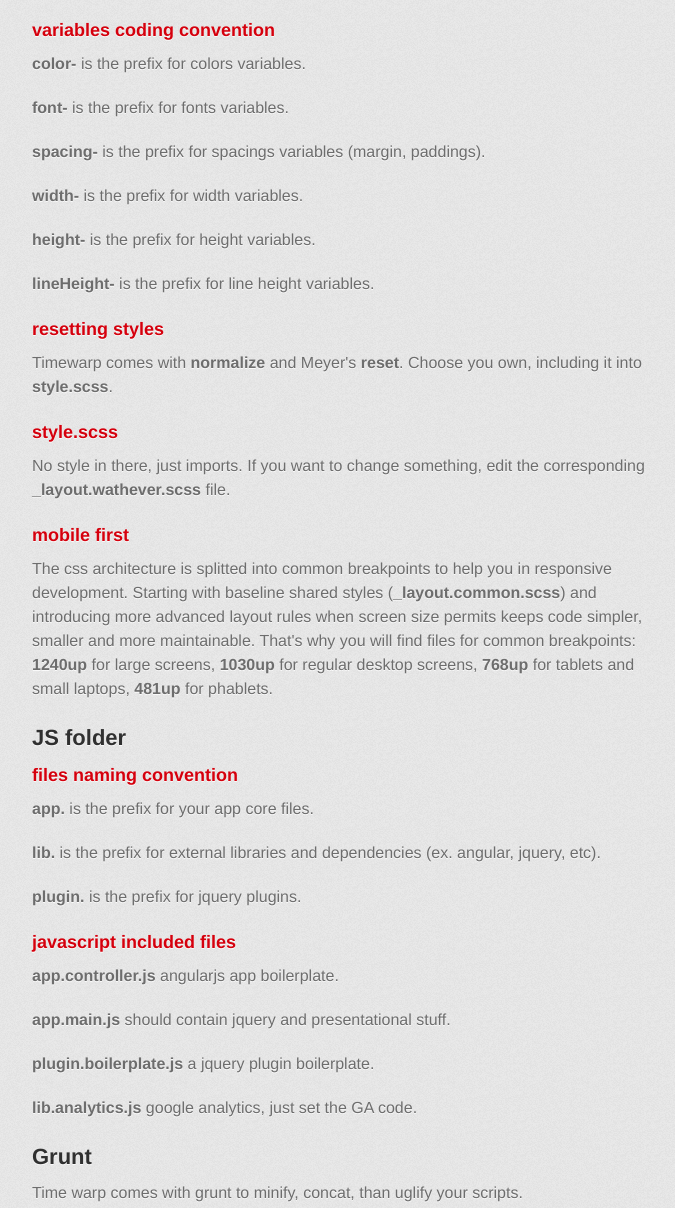
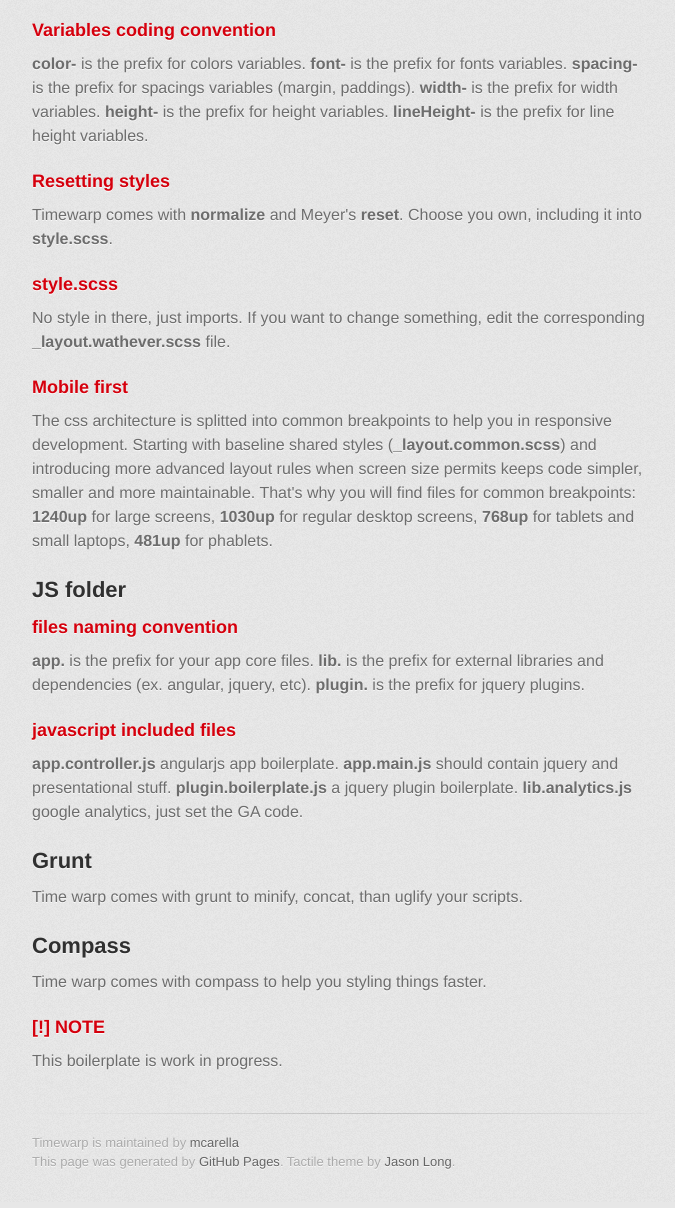
Before and after one commit to mcarella/timewarp, a plain HTML site: page index.html in a window 1280 px wide. Shown: the part 749-1957 px from the top of the page, without its empty margins (298-973 px from the left). Drawn offline with Linux system fonts and the light colour scheme; a web font is replaced by a local one.

```diff
--- a/index.html
+++ b/index.html
@@ -42,22 +42,17 @@
 <p>Is the place where to put variables declarations (colors, spacings, widths) and typography stuff (fonts imports, font variables, etc). You will also find a ready to use set of useful mixins.</p>
 
 <h3>
-<a name="variables-coding-convention" class="anchor" href="#variables-coding-convention"><span class="octicon octicon-link"></span></a>variables coding convention</h3>
+<a name="variables-coding-convention" class="anchor" href="#variables-coding-convention"><span class="octicon octicon-link"></span></a>Variables coding convention</h3>
 
-<p><strong>color-</strong> is the prefix for colors variables. </p>
-
-<p><strong>font-</strong> is the prefix for fonts variables. </p>
-
-<p><strong>spacing-</strong> is the prefix for spacings variables (margin, paddings).</p>
-
-<p><strong>width-</strong> is the prefix for width variables. </p>
-
-<p><strong>height-</strong> is the prefix for height variables. </p>
-
-<p><strong>lineHeight-</strong> is the prefix for line height variables. </p>
+<p><strong>color-</strong> is the prefix for colors variables.
+<strong>font-</strong> is the prefix for fonts variables.
+<strong>spacing-</strong> is the prefix for spacings variables (margin, paddings).
+<strong>width-</strong> is the prefix for width variables.
+<strong>height-</strong> is the prefix for height variables.
+<strong>lineHeight-</strong> is the prefix for line height variables. </p>
 
 <h3>
-<a name="resetting-styles" class="anchor" href="#resetting-styles"><span class="octicon octicon-link"></span></a>resetting styles</h3>
+<a name="resetting-styles" class="anchor" href="#resetting-styles"><span class="octicon octicon-link"></span></a>Resetting styles</h3>
 
 <p>Timewarp comes with <strong>normalize</strong> and Meyer's <strong>reset</strong>. Choose you own, including it into <strong>style.scss</strong>.</p>
 
@@ -67,7 +62,7 @@
 <p>No style in there, just imports. If you want to change something, edit the corresponding <strong>_layout.wathever.scss</strong> file.</p>
 
 <h3>
-<a name="mobile-first" class="anchor" href="#mobile-first"><span class="octicon octicon-link"></span></a>mobile first</h3>
+<a name="mobile-first" class="anchor" href="#mobile-first"><span class="octicon octicon-link"></span></a>Mobile first</h3>
 
 <p>The css architecture is splitted into common breakpoints to help you in responsive development.
 Starting with baseline shared styles (<strong>_layout.common.scss</strong>) and introducing more advanced layout rules when screen size permits keeps code simpler, smaller and more maintainable. That's why you will find files for common breakpoints: <strong>1240up</strong> for large screens, <strong>1030up</strong> for regular desktop screens, <strong>768up</strong> for tablets and small laptops, <strong>481up</strong> for phablets.</p>
@@ -78,22 +73,17 @@
 <h3>
 <a name="files-naming-convention" class="anchor" href="#files-naming-convention"><span class="octicon octicon-link"></span></a>files naming convention</h3>
 
-<p><strong>app.</strong> is the prefix for your app core files. </p>
-
-<p><strong>lib.</strong> is the prefix for external libraries and dependencies (ex. angular, jquery, etc). </p>
-
-<p><strong>plugin.</strong> is the prefix for jquery plugins.</p>
+<p><strong>app.</strong> is the prefix for your app core files.
+<strong>lib.</strong> is the prefix for external libraries and dependencies (ex. angular, jquery, etc).
+<strong>plugin.</strong> is the prefix for jquery plugins.</p>
 
 <h3>
 <a name="javascript-included-files" class="anchor" href="#javascript-included-files"><span class="octicon octicon-link"></span></a>javascript included files</h3>
 
-<p><strong>app.controller.js</strong> angularjs app boilerplate. </p>
-
-<p><strong>app.main.js</strong> should contain jquery and presentational stuff.</p>
-
-<p><strong>plugin.boilerplate.js</strong> a jquery plugin boilerplate.</p>
-
-<p><strong>lib.analytics.js</strong> google analytics, just set the GA code.</p>
+<p><strong>app.controller.js</strong> angularjs app boilerplate.
+<strong>app.main.js</strong> should contain jquery and presentational stuff.
+<strong>plugin.boilerplate.js</strong> a jquery plugin boilerplate.
+<strong>lib.analytics.js</strong> google analytics, just set the GA code.</p>
 
 <h2>
 <a name="grunt" class="anchor" href="#grunt"><span class="octicon octicon-link"></span></a>Grunt</h2>
```
Also changed, not shown: params.json (+1 -1 lines).
